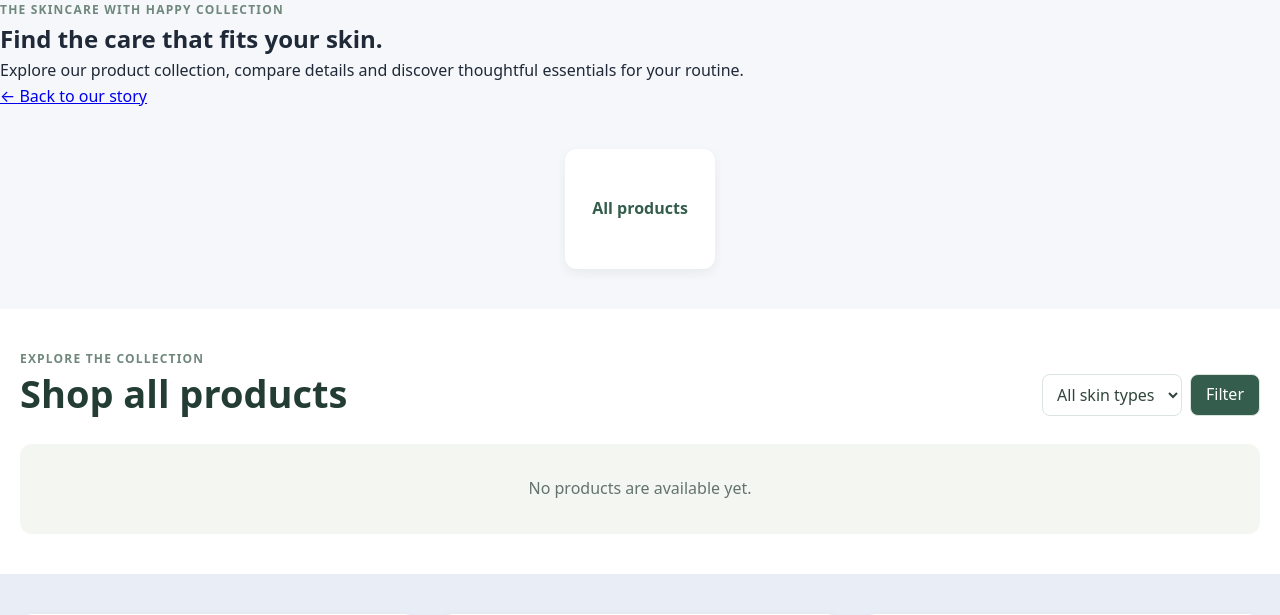
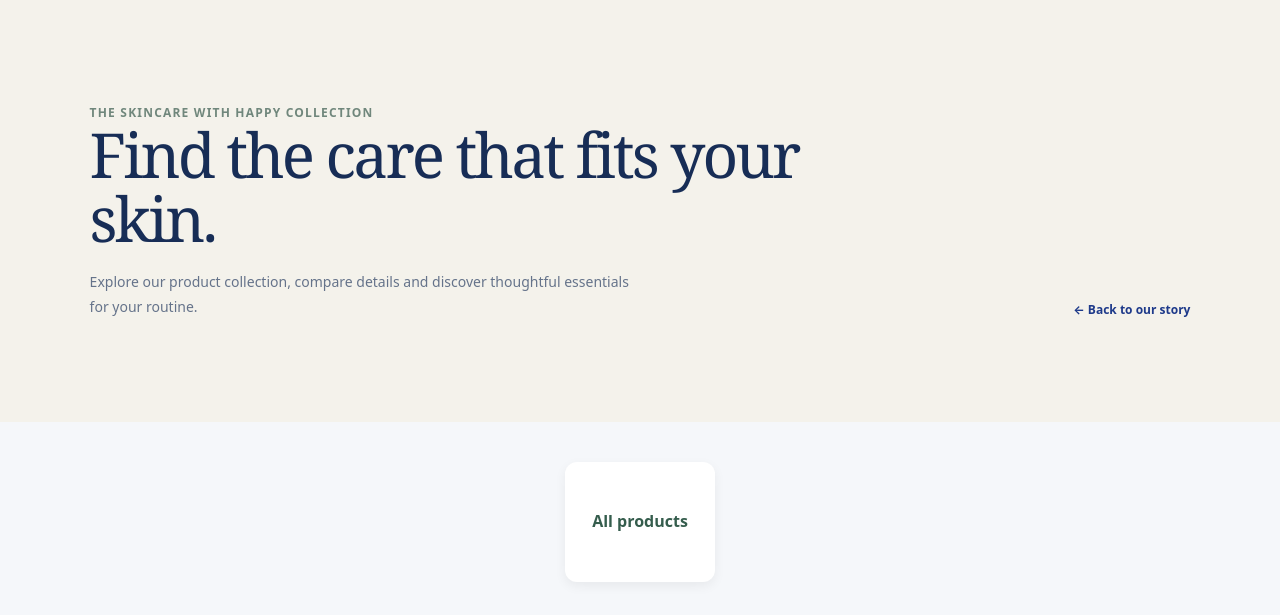
Before and after one commit to JamesHD001/Skincare_With_Happy, a Flask app: page /shop in a window 1280 px wide. Shown: the part 70-685 px from the top of the page. Run offline with Flask 3, Linux system fonts and the light colour scheme; some libraries are stand-ins or nearby versions.

Commit message:
Style dedicated shop introduction

```diff
--- a/static/css/shop.css
+++ b/static/css/shop.css
@@ -174,3 +174,55 @@
         font-size: 42px;
     }
 }
+
+
+/* Dedicated catalogue introduction, separate from the brand landing page */
+.shop-intro {
+    display: flex;
+    align-items: end;
+    justify-content: space-between;
+    gap: 28px;
+    padding: clamp(54px, 8vw, 104px) clamp(20px, 7vw, 100px);
+    background: #f4f2eb;
+}
+
+.shop-intro__content {
+    max-width: 720px;
+}
+
+.shop-intro__content h1 {
+    margin: 0;
+    color: #172d56;
+    font-family: Georgia, "Times New Roman", serif;
+    font-size: clamp(38px, 5vw, 62px);
+    font-weight: 500;
+    letter-spacing: -0.045em;
+    line-height: 1.04;
+}
+
+.shop-intro__content > p:last-child {
+    max-width: 540px;
+    margin: 18px 0 0;
+    color: #65738a;
+    font-size: 14px;
+    line-height: 1.8;
+}
+
+.shop-intro__back {
+    flex: 0 0 auto;
+    color: #1E3A8A;
+    font-size: 12px;
+    font-weight: 750;
+    text-decoration: none;
+}
+
+.shop-intro__back:hover {
+    color: #FF8C00;
+}
+
+@media (max-width: 680px) {
+    .shop-intro {
+        align-items: flex-start;
+        flex-direction: column;
+    }
+}
```
